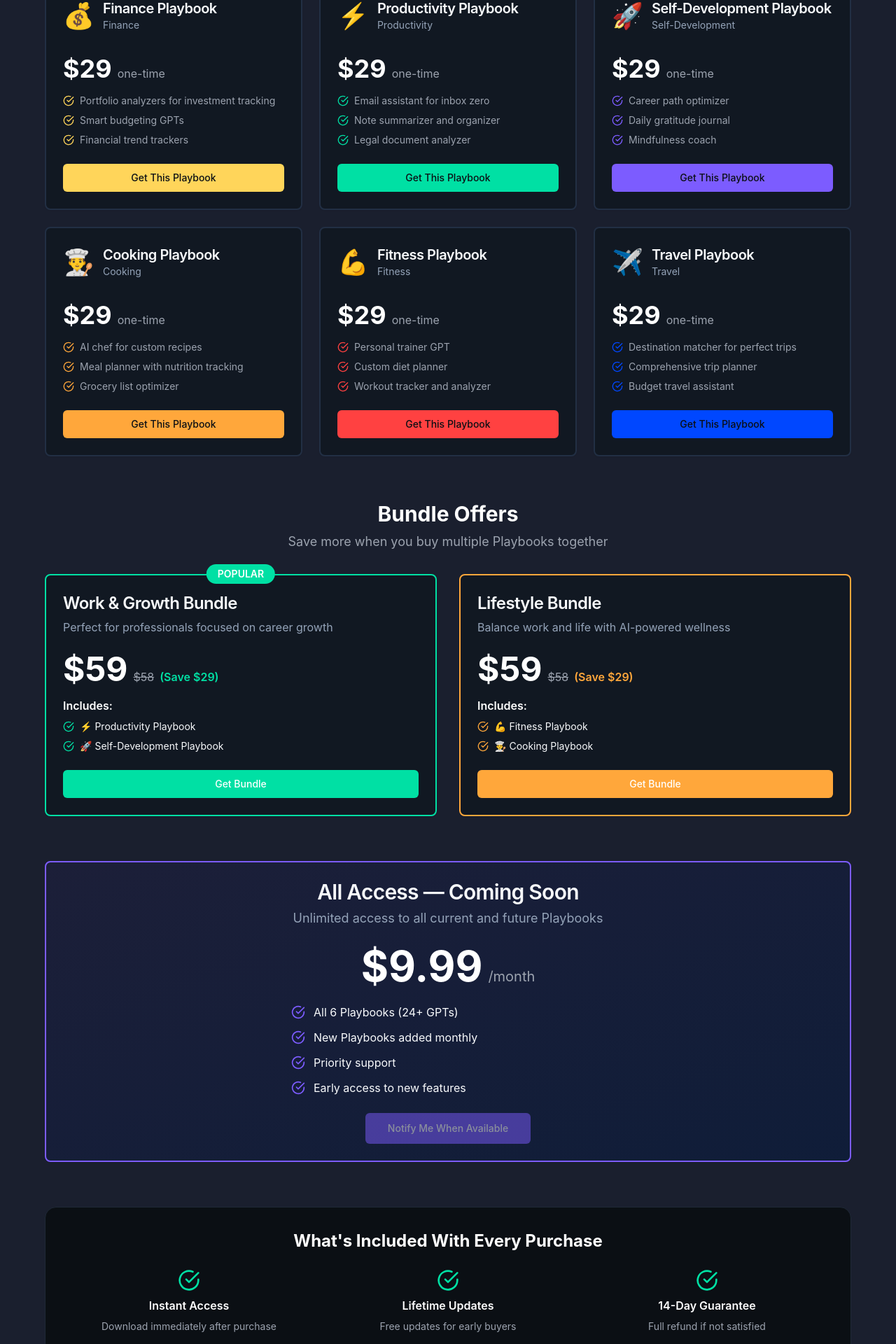
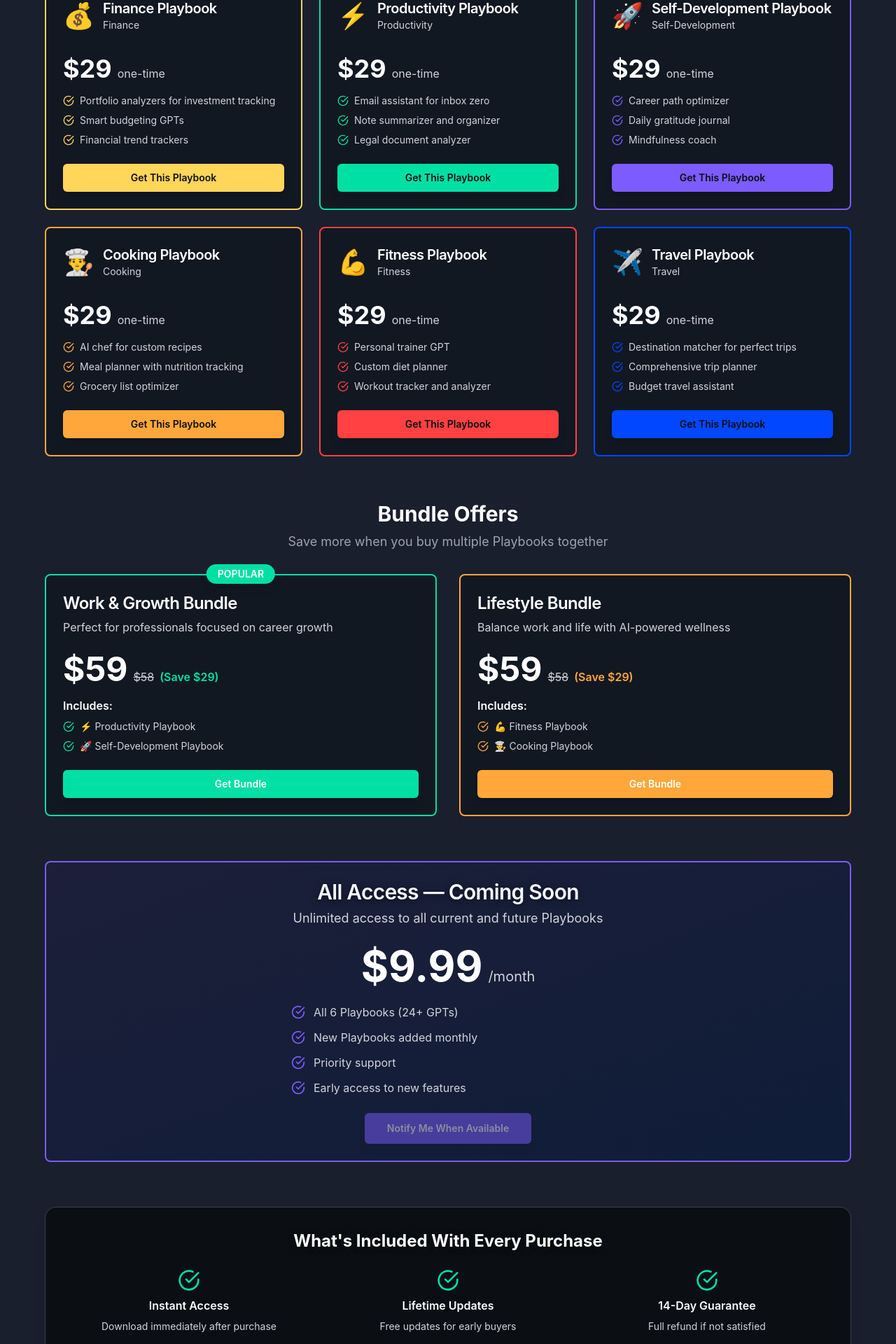
Before and after one commit to mlepicier/mlepicier-pl-adora, a React (Vite) app: page /pricing in a window 1280 px wide. Shown: the part 757-2677 px from the top of the page at 70% size. Built offline with nearby package versions, Linux system fonts and the light colour scheme.

Commit message:
feat: Enhance UI components with improved hover effects, animations, and shadow effects for better user experience

```diff
--- a/src/components/ui/button.tsx
+++ b/src/components/ui/button.tsx
@@ -5,18 +5,18 @@ import { cva, type VariantProps } from "class-variance-authority";
 import { cn } from "@/lib/utils";
 
 const buttonVariants = cva(
-  "inline-flex items-center justify-center whitespace-nowrap rounded-md text-sm font-medium ring-offset-background transition-colors focus-visible:outline-none focus-visible:ring-2 focus-visible:ring-ring focus-visible:ring-offset-2 disabled:pointer-events-none disabled:opacity-50",
+  "inline-flex items-center justify-center whitespace-nowrap rounded-md text-sm font-medium ring-offset-background transition-all duration-300 ease-in-out focus-visible:outline-none focus-visible:ring-2 focus-visible:ring-ring focus-visible:ring-offset-2 disabled:pointer-events-none disabled:opacity-50 hover:scale-105 active:scale-95",
   {
     variants: {
       variant: {
-        default: "bg-primary text-primary-foreground hover:bg-primary/90",
+        default: "bg-primary text-primary-foreground hover:bg-primary/90 hover:shadow-lg",
         destructive:
-          "bg-destructive text-destructive-foreground hover:bg-destructive/90",
+          "bg-destructive text-destructive-foreground hover:bg-destructive/90 hover:shadow-lg",
         outline:
-          "border border-input bg-background hover:bg-accent hover:text-accent-foreground",
+          "border border-input bg-background hover:bg-accent hover:text-accent-foreground hover:border-accent hover:shadow-md",
         secondary:
-          "bg-secondary text-secondary-foreground hover:bg-secondary/80",
-        ghost: "hover:bg-accent hover:text-accent-foreground",
+          "bg-secondary text-secondary-foreground hover:bg-secondary/80 hover:shadow-md",
+        ghost: "hover:bg-accent hover:text-accent-foreground hover:shadow-sm",
         link: "text-primary underline-offset-4 hover:underline",
       },
       size: {
--- a/src/components/ui/card.tsx
+++ b/src/components/ui/card.tsx
@@ -9,7 +9,7 @@ const Card = React.forwardRef<
   <div
     ref={ref}
     className={cn(
-      "rounded-lg border bg-card text-card-foreground shadow-sm",
+      "rounded-lg border bg-card text-card-foreground shadow-sm transition-all duration-300 hover:shadow-xl",
       className
     )}
     {...props}
--- a/src/pages/Pricing.tsx
+++ b/src/pages/Pricing.tsx
@@ -10,22 +10,22 @@ export function Pricing() {
       <div className="container px-4">
         <div className="max-w-6xl mx-auto space-y-16">
           {/* Header */}
-          <div className="text-center space-y-4">
-            <h1 className="text-5xl md:text-6xl font-bold text-white">
+          <div className="text-center space-y-4 animate-fade-in-up">
+            <h1 className="text-5xl md:text-6xl font-bold text-white text-glow">
               Pricing & Bundles
             </h1>
-            <p className="text-xl text-gray-400 max-w-2xl mx-auto">
+            <p className="text-xl text-gray-300 max-w-2xl mx-auto">
               Choose individual Playbooks or save with our bundle offers
             </p>
           </div>
 
           {/* Launch Promo */}
-          <div className="bg-gradient-to-r from-gold/20 to-orange/20 rounded-2xl p-8 text-center border-2 border-gold">
-            <Star className="h-12 w-12 mx-auto mb-4 text-gold fill-gold" />
-            <h2 className="text-3xl font-bold text-[#0B0F14] mb-4">
+          <div className="bg-gradient-to-r from-gold/20 via-orange/20 to-gold/20 rounded-2xl p-8 text-center border-2 border-gold shadow-2xl pulse-glow gradient-animate">
+            <Star className="h-12 w-12 mx-auto mb-4 text-gold fill-gold animate-float" />
+            <h2 className="text-3xl font-bold text-white mb-4 text-glow">
               🎉 Launch Promo — Limited Time Only!
             </h2>
-            <div className="space-y-2 text-lg text-gray-300">
+            <div className="space-y-2 text-lg text-gray-200">
               <p className="font-semibold">✓ Buy 1, get 25% off your 2nd Playbook</p>
               <p className="font-semibold">✓ Buy 3, get 1 FREE!</p>
             </div>
@@ -44,26 +44,26 @@ export function Pricing() {
 
             <div className="grid md:grid-cols-2 lg:grid-cols-3 gap-6">
               {playbooks.map((playbook) => (
-                <Card key={playbook.id} className="border-2 hover:shadow-lg transition-shadow">
+                <Card key={playbook.id} className="border-2 hover:shadow-2xl transition-all duration-300 hover-lift group cursor-pointer" style={{ borderColor: playbook.color }}>
                   <CardHeader>
                     <div className="flex items-center gap-3 mb-2">
-                      <span className="text-4xl">{playbook.icon}</span>
+                      <span className="text-4xl transition-transform duration-300 group-hover:scale-110">{playbook.icon}</span>
                       <div>
-                        <CardTitle className="text-xl">{playbook.title}</CardTitle>
-                        <CardDescription>{playbook.category}</CardDescription>
+                        <CardTitle className="text-xl text-white">{playbook.title}</CardTitle>
+                        <CardDescription className="text-gray-300">{playbook.category}</CardDescription>
                       </div>
                     </div>
                   </CardHeader>
                   <CardContent>
                     <div className="mb-4">
                       <span className="text-4xl font-bold text-white">${playbook.price}</span>
-                      <span className="text-gray-400 ml-2">one-time</span>
+                      <span className="text-gray-300 ml-2">one-time</span>
                     </div>
                     <ul className="space-y-2">
                       {playbook.benefits.slice(0, 3).map((benefit, index) => (
                         <li key={index} className="flex items-start text-sm">
                           <CheckCircle className="h-4 w-4 mr-2 mt-0.5 flex-shrink-0" style={{ color: playbook.color }} />
-                          <span className="text-gray-400">{benefit}</span>
+                          <span className="text-gray-300">{benefit}</span>
                         </li>
                       ))}
                     </ul>
@@ -71,7 +71,7 @@ export function Pricing() {
                   <CardFooter>
                     <Button
                       asChild
-                      className="w-full"
+                      className="w-full font-semibold shadow-lg hover:shadow-xl"
                       style={{ backgroundColor: playbook.color, color: '#0B0F14' }}
                     >
                       <Link to={`/playbook/${playbook.slug}`}>
@@ -95,32 +95,32 @@ export function Pricing() {
               </p>
             </div>
 
-            <div className="grid md:grid-cols-2 gap-8">
+                        <div className="grid md:grid-cols-2 gap-8">
               {/* Productivity Bundle */}
-              <Card className="border-2 border-green relative">
-                <div className="absolute -top-4 left-1/2 -translate-x-1/2 bg-green text-white px-4 py-1 rounded-full text-sm font-semibold">
+              <Card className="border-2 border-green relative hover-lift hover:shadow-2xl transition-all duration-300 group">
+                <div className="absolute -top-4 left-1/2 -translate-x-1/2 bg-green text-white px-4 py-1 rounded-full text-sm font-semibold shadow-lg">
                   POPULAR
                 </div>
                 <CardHeader>
-                  <CardTitle className="text-2xl">Work & Growth Bundle</CardTitle>
-                  <CardDescription className="text-base">
+                  <CardTitle className="text-2xl text-white">Work & Growth Bundle</CardTitle>
+                  <CardDescription className="text-base text-gray-300">
                     Perfect for professionals focused on career growth
                   </CardDescription>
                 </CardHeader>
                 <CardContent className="space-y-4">
                   <div>
-                    <span className="text-5xl font-bold text-white">$59</span>
-                    <span className="text-gray-400 ml-2 line-through">$58</span>
+                    <span className="text-5xl font-bold text-white">${59}</span>
+                    <span className="text-gray-300 ml-2 line-through">$58</span>
                     <span className="text-green ml-2 font-semibold">(Save $29)</span>
                   </div>
                   <div className="space-y-2">
                     <p className="font-semibold text-white">Includes:</p>
                     <ul className="space-y-2">
-                      <li className="flex items-center text-sm">
+                      <li className="flex items-center text-sm text-gray-300">
                         <CheckCircle className="h-4 w-4 mr-2 text-green" />
                         ⚡ Productivity Playbook
                       </li>
-                      <li className="flex items-center text-sm">
+                      <li className="flex items-center text-sm text-gray-300">
                         <CheckCircle className="h-4 w-4 mr-2 text-green" />
                         🚀 Self-Development Playbook
                       </li>
@@ -128,34 +128,34 @@ export function Pricing() {
                   </div>
                 </CardContent>
                 <CardFooter>
-                  <Button className="w-full bg-green text-white hover:bg-green/90">
+                  <Button className="w-full bg-green text-white hover:bg-green/90 font-semibold shadow-lg hover:shadow-xl hover:glow-green">
                     Get Bundle
                   </Button>
                 </CardFooter>
               </Card>
 
               {/* Lifestyle Bundle */}
-              <Card className="border-2 border-orange">
+              <Card className="border-2 border-orange hover-lift hover:shadow-2xl transition-all duration-300 group">
                 <CardHeader>
-                  <CardTitle className="text-2xl">Lifestyle Bundle</CardTitle>
-                  <CardDescription className="text-base">
+                  <CardTitle className="text-2xl text-white">Lifestyle Bundle</CardTitle>
+                  <CardDescription className="text-base text-gray-300">
                     Balance work and life with AI-powered wellness
                   </CardDescription>
                 </CardHeader>
                 <CardContent className="space-y-4">
                   <div>
-                    <span className="text-5xl font-bold text-white">$59</span>
-                    <span className="text-gray-400 ml-2 line-through">$58</span>
+                    <span className="text-5xl font-bold text-white">${59}</span>
+                    <span className="text-gray-300 ml-2 line-through">$58</span>
                     <span className="text-orange ml-2 font-semibold">(Save $29)</span>
                   </div>
                   <div className="space-y-2">
                     <p className="font-semibold text-white">Includes:</p>
                     <ul className="space-y-2">
-                      <li className="flex items-center text-sm">
+                      <li className="flex items-center text-sm text-gray-300">
                         <CheckCircle className="h-4 w-4 mr-2 text-orange" />
                         💪 Fitness Playbook
                       </li>
-                      <li className="flex items-center text-sm">
+                      <li className="flex items-center text-sm text-gray-300">
                         <CheckCircle className="h-4 w-4 mr-2 text-orange" />
                         👨‍🍳 Cooking Playbook
                       </li>
@@ -163,7 +163,7 @@ export function Pricing() {
                   </div>
                 </CardContent>
                 <CardFooter>
-                  <Button className="w-full bg-orange text-white hover:bg-orange/90">
+                  <Button className="w-full bg-orange text-white hover:bg-orange/90 font-semibold shadow-lg hover:shadow-xl hover:glow-orange">
                     Get Bundle
                   </Button>
                 </CardFooter>
@@ -172,64 +172,64 @@ export function Pricing() {
           </div>
 
           {/* All Access (Future) */}
-          <Card className="bg-gradient-to-br from-purple/10 to-blue/10 border-2 border-purple">
+          <Card className="bg-gradient-to-br from-purple/10 to-blue/10 border-2 border-purple hover-lift hover:shadow-2xl transition-all duration-300 hover:glow-purple">
             <CardHeader className="text-center">
-              <CardTitle className="text-3xl">All Access — Coming Soon</CardTitle>
-              <CardDescription className="text-lg">
+              <CardTitle className="text-3xl text-white text-glow">All Access — Coming Soon</CardTitle>
+              <CardDescription className="text-lg text-gray-300">
                 Unlimited access to all current and future Playbooks
               </CardDescription>
             </CardHeader>
             <CardContent className="text-center space-y-6">
               <div>
-                <span className="text-6xl font-bold text-white">$9.99</span>
-                <span className="text-gray-400 text-xl ml-2">/month</span>
+                <span className="text-6xl font-bold text-white">${9.99}</span>
+                <span className="text-gray-300 text-xl ml-2">/month</span>
               </div>
               <ul className="space-y-3 max-w-md mx-auto">
-                <li className="flex items-center text-left">
+                <li className="flex items-center text-left text-gray-300">
                   <CheckCircle className="h-5 w-5 mr-3 text-purple flex-shrink-0" />
                   <span>All 6 Playbooks (24+ GPTs)</span>
                 </li>
-                <li className="flex items-center text-left">
+                <li className="flex items-center text-left text-gray-300">
                   <CheckCircle className="h-5 w-5 mr-3 text-purple flex-shrink-0" />
                   <span>New Playbooks added monthly</span>
                 </li>
-                <li className="flex items-center text-left">
+                <li className="flex items-center text-left text-gray-300">
                   <CheckCircle className="h-5 w-5 mr-3 text-purple flex-shrink-0" />
                   <span>Priority support</span>
                 </li>
-                <li className="flex items-center text-left">
+                <li className="flex items-center text-left text-gray-300">
                   <CheckCircle className="h-5 w-5 mr-3 text-purple flex-shrink-0" />
                   <span>Early access to new features</span>
                 </li>
               </ul>
             </CardContent>
             <CardFooter className="justify-center">
-              <Button size="lg" className="bg-purple text-white hover:bg-purple/90" disabled>
+              <Button size="lg" className="bg-purple text-white hover:bg-purple/90 font-semibold shadow-lg" disabled>
                 Notify Me When Available
               </Button>
             </CardFooter>
           </Card>
 
           {/* What's Included */}
-          <div className="bg-[#0B0F14] rounded-2xl p-8 space-y-6 border border-gray-800">
-            <h3 className="text-2xl font-bold text-white text-center">
+          <div className="bg-[#0B0F14] rounded-2xl p-8 space-y-6 border border-gray-700 shadow-xl">
+            <h3 className="text-2xl font-bold text-white text-center text-glow">
               What's Included With Every Purchase
             </h3>
             <div className="grid md:grid-cols-3 gap-6">
-              <div className="text-center space-y-2">
-                <CheckCircle className="h-8 w-8 mx-auto text-green" />
+              <div className="text-center space-y-2 group">
+                <CheckCircle className="h-8 w-8 mx-auto text-green transition-transform duration-300 group-hover:scale-110" />
                 <p className="font-semibold text-white">Instant Access</p>
-                <p className="text-sm text-gray-400">Download immediately after purchase</p>
+                <p className="text-sm text-gray-300">Download immediately after purchase</p>
               </div>
-              <div className="text-center space-y-2">
-                <CheckCircle className="h-8 w-8 mx-auto text-green" />
+              <div className="text-center space-y-2 group">
+                <CheckCircle className="h-8 w-8 mx-auto text-green transition-transform duration-300 group-hover:scale-110" />
                 <p className="font-semibold text-white">Lifetime Updates</p>
-                <p className="text-sm text-gray-400">Free updates for early buyers</p>
+                <p className="text-sm text-gray-300">Free updates for early buyers</p>
               </div>
-              <div className="text-center space-y-2">
-                <CheckCircle className="h-8 w-8 mx-auto text-green" />
+              <div className="text-center space-y-2 group">
+                <CheckCircle className="h-8 w-8 mx-auto text-green transition-transform duration-300 group-hover:scale-110" />
                 <p className="font-semibold text-white">14-Day Guarantee</p>
-                <p className="text-sm text-gray-400">Full refund if not satisfied</p>
+                <p className="text-sm text-gray-300">Full refund if not satisfied</p>
               </div>
             </div>
           </div>
```
Also changed, not shown: src/pages/Home.tsx (+40 -39 lines), src/pages/Playbooks.tsx (+21 -20 lines).
